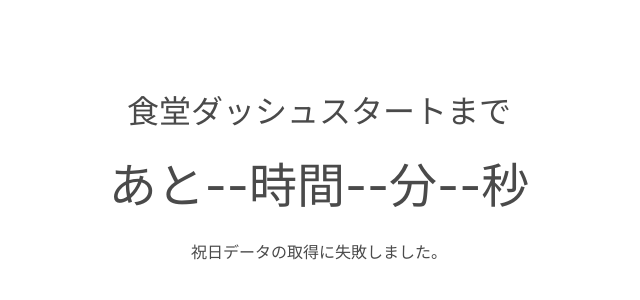
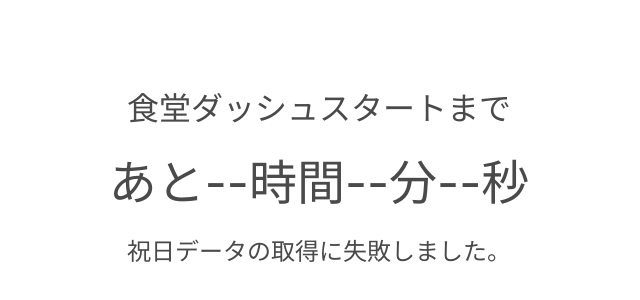
Before and after one commit to pingu-pest/HP-countdown, a plain HTML site: page index.html in a window 1280 px wide. Shown: the part 222-522 px from the top of the page, without its empty margins (321-961 px from the left). Drawn offline with nearby package versions, Linux system fonts and the light colour scheme; no server answers.

Commit message:
Update index.html

```diff
--- a/index.html
+++ b/index.html
@@ -15,7 +15,7 @@
       <div class="container has-text-centered">
         <h3 class="subtitle is-3">食堂ダッシュスタートまで</h3>
         <h1 id="countdown" class="subtitle is-1">あと--時間--分--秒</h1>
-        <h2 id="message"　class="subtitle is-2"></h2>
+        <div id="message" class="subtitle is-4"></div>
       </div>
     </div>
   </section>
```
